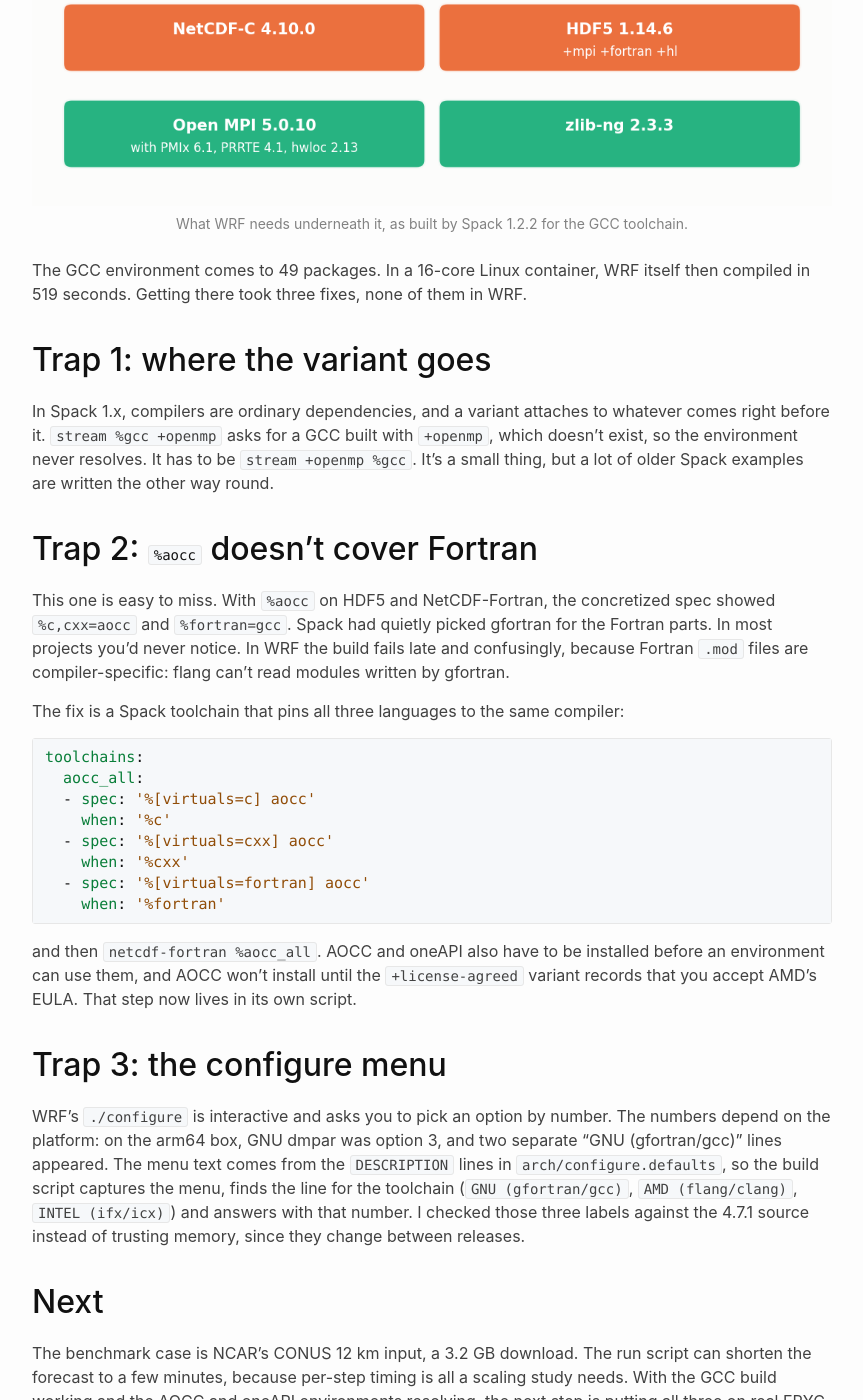
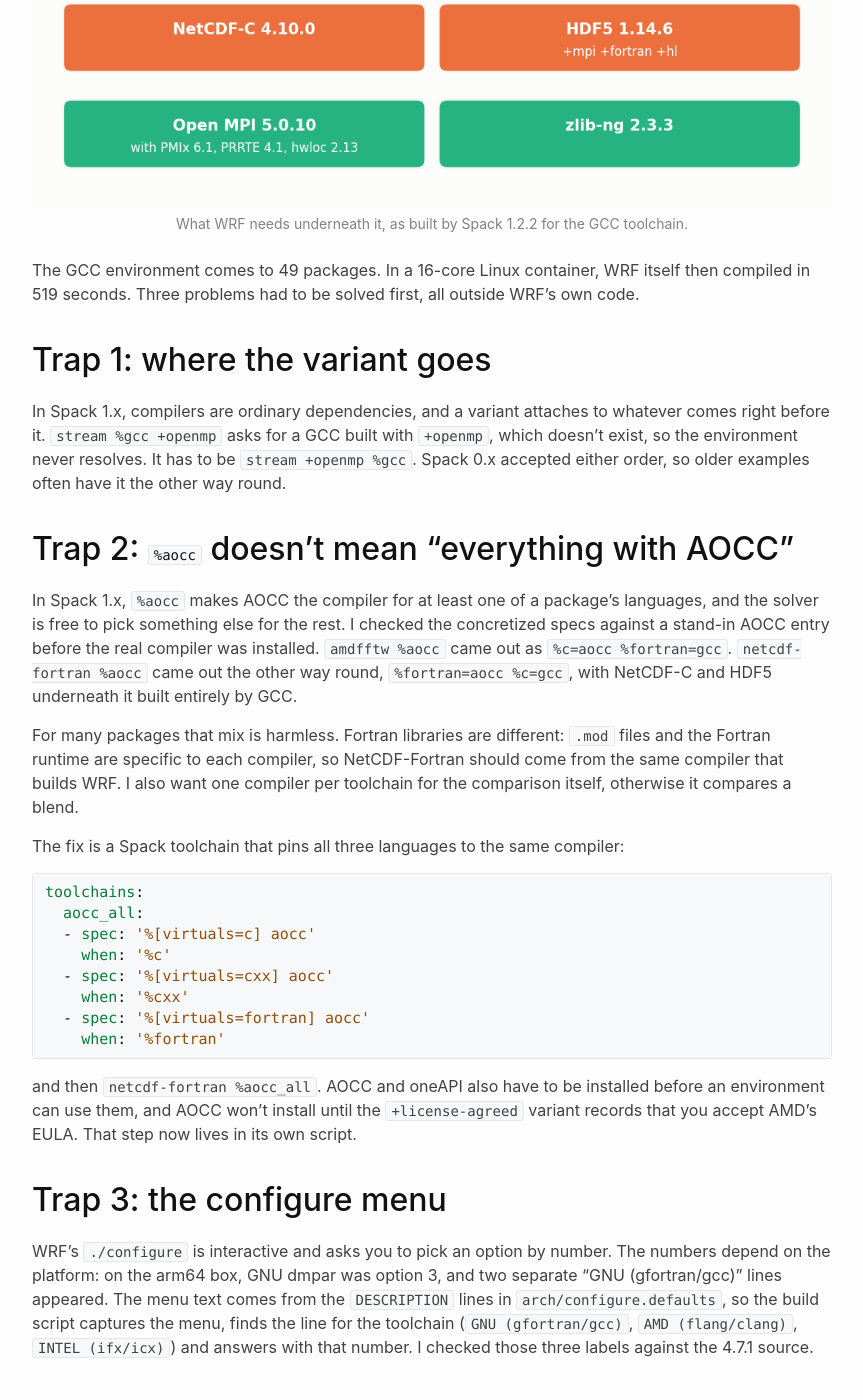
Before and after one commit to antonellof/antonellof.github.io, a Jekyll site: the page built from _posts/2026-11-15-building-wrf-from-source-spack-aocc.md, in a window 1280 px wide and 1400 px high, scrolled down 724 px. Shown: the whole window, without its empty margins (208-1071 px from the left). Built offline with Jekyll 4.4.1, drawn with Linux system fonts in a browser that asks for light colours; nearby versions of some CDN libraries; some of the changed text lies outside the part shown.

Commit message:
EPYC and WRF posts: correct the %aocc example, drop unverified claims

```diff
--- a/_posts/2026-11-15-building-wrf-from-source-spack-aocc.md
+++ b/_posts/2026-11-15-building-wrf-from-source-spack-aocc.md
@@ -6,10 +6,10 @@ categories: [Projects]
 tags: [HPC, WRF, Spack, AOCC, AMD EPYC, Fortran, NetCDF, Compilers]
 image: /assets/images/posts/wrf-epyc-dependency-stack.png
 description: "Building WRF 4.7.1 and its NetCDF/HDF5/MPI chain with Spack 1.x for GCC, AOCC and oneAPI, and the three problems that showed up before anything ran."
-excerpt: "WRF is a good test of whether a toolchain is usable: about fifty dependencies, Fortran modules that must all come from one compiler, and an interactive configure script. Here is what broke on the way to a working wrf.exe."
+excerpt: "WRF is a good test of whether a toolchain is usable: about fifty dependencies, Fortran modules that must come from one compiler, and an interactive configure script. These are the three problems I hit on the way to a working wrf.exe."
 ---
 
-The second part of my [EPYC toolchain work](/2026/epyc-toolchain-study-memory-probes/) is WRF, the weather model behind a lot of operational forecasting. Weather centres care about time-to-solution, and the choice of compiler and MPI layout shows up directly in it. Before measuring any of that, WRF has to build. The repo is [wrf-epyc](https://github.com/antonellof/wrf-epyc).
+The second part of my [EPYC toolchain work](/2026/epyc-toolchain-study-memory-probes/) is WRF, a weather model widely used in research and operational forecasting. Weather centres care about time-to-solution, and the choice of compiler and MPI layout shows up directly in it. Before measuring any of that, WRF has to build. The repo is [wrf-epyc](https://github.com/antonellof/wrf-epyc).
 
 ## The stack
 
@@ -20,15 +20,17 @@ WRF itself is a single `./configure && ./compile em_real`. Everything underneath
   <figcaption>What WRF needs underneath it, as built by Spack 1.2.2 for the GCC toolchain.</figcaption>
 </figure>
 
-The GCC environment comes to 49 packages. In a 16-core Linux container, WRF itself then compiled in 519 seconds. Getting there took three fixes, none of them in WRF.
+The GCC environment comes to 49 packages. In a 16-core Linux container, WRF itself then compiled in 519 seconds. Three problems had to be solved first, all outside WRF's own code.
 
 ## Trap 1: where the variant goes
 
-In Spack 1.x, compilers are ordinary dependencies, and a variant attaches to whatever comes right before it. `stream %gcc +openmp` asks for a GCC built with `+openmp`, which doesn't exist, so the environment never resolves. It has to be `stream +openmp %gcc`. It's a small thing, but a lot of older Spack examples are written the other way round.
+In Spack 1.x, compilers are ordinary dependencies, and a variant attaches to whatever comes right before it. `stream %gcc +openmp` asks for a GCC built with `+openmp`, which doesn't exist, so the environment never resolves. It has to be `stream +openmp %gcc`. Spack 0.x accepted either order, so older examples often have it the other way round.
 
-## Trap 2: `%aocc` doesn't cover Fortran
+## Trap 2: `%aocc` doesn't mean "everything with AOCC"
 
-This one is easy to miss. With `%aocc` on HDF5 and NetCDF-Fortran, the concretized spec showed `%c,cxx=aocc` and `%fortran=gcc`. Spack had quietly picked gfortran for the Fortran parts. In most projects you'd never notice. In WRF the build fails late and confusingly, because Fortran `.mod` files are compiler-specific: flang can't read modules written by gfortran.
+In Spack 1.x, `%aocc` makes AOCC the compiler for at least one of a package's languages, and the solver is free to pick something else for the rest. I checked the concretized specs against a stand-in AOCC entry before the real compiler was installed. `amdfftw %aocc` came out as `%c=aocc %fortran=gcc`. `netcdf-fortran %aocc` came out the other way round, `%fortran=aocc %c=gcc`, with NetCDF-C and HDF5 underneath it built entirely by GCC.
+
+For many packages that mix is harmless. Fortran libraries are different: `.mod` files and the Fortran runtime are specific to each compiler, so NetCDF-Fortran should come from the same compiler that builds WRF. I also want one compiler per toolchain for the comparison itself, otherwise it compares a blend.
 
 The fix is a Spack toolchain that pins all three languages to the same compiler:
 
@@ -47,7 +49,7 @@ and then `netcdf-fortran %aocc_all`. AOCC and oneAPI also have to be installed b
 
 ## Trap 3: the configure menu
 
-WRF's `./configure` is interactive and asks you to pick an option by number. The numbers depend on the platform: on the arm64 box, GNU dmpar was option 3, and two separate "GNU (gfortran/gcc)" lines appeared. The menu text comes from the `DESCRIPTION` lines in `arch/configure.defaults`, so the build script captures the menu, finds the line for the toolchain (`GNU (gfortran/gcc)`, `AMD (flang/clang)`, `INTEL (ifx/icx)`) and answers with that number. I checked those three labels against the 4.7.1 source instead of trusting memory, since they change between releases.
+WRF's `./configure` is interactive and asks you to pick an option by number. The numbers depend on the platform: on the arm64 box, GNU dmpar was option 3, and two separate "GNU (gfortran/gcc)" lines appeared. The menu text comes from the `DESCRIPTION` lines in `arch/configure.defaults`, so the build script captures the menu, finds the line for the toolchain (`GNU (gfortran/gcc)`, `AMD (flang/clang)`, `INTEL (ifx/icx)`) and answers with that number. I checked those three labels against the 4.7.1 source.
 
 ## Next
 
```
Also changed, not shown: _posts/2026-11-10-epyc-toolchain-study-memory-probes.md (+6 -6 lines).
